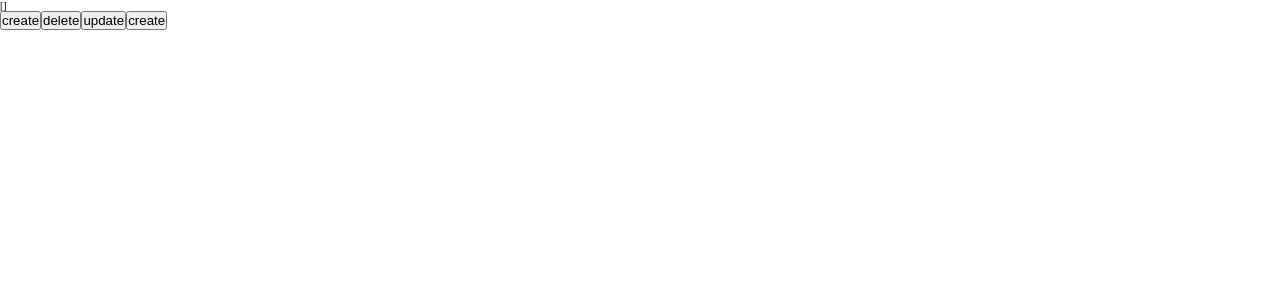
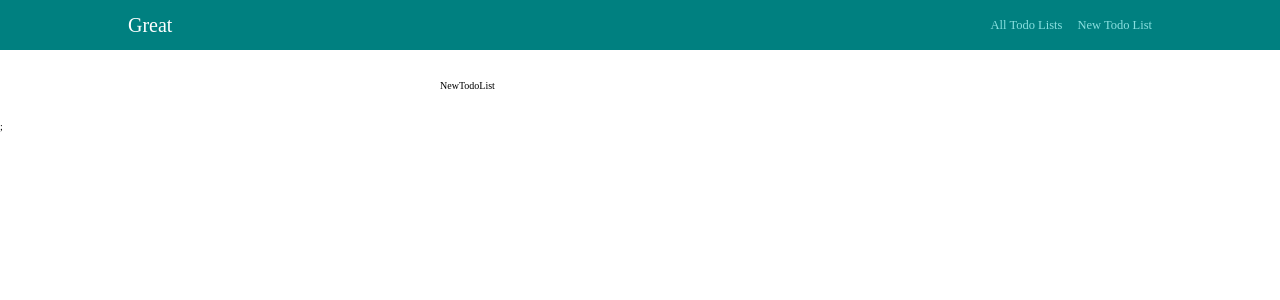
Before and after one commit to Oleg655/todo-list, a React (Create React App) app: page /new-todo-lists in a window 1280 px wide. Shown: the top 300 px of the page. Built offline with nearby package versions, Linux system fonts and the light colour scheme; no server answers.

Commit message:
create routing

```diff
--- a/package.json
+++ b/package.json
@@ -15,6 +15,7 @@
     "react": "^18.2.0",
     "react-dom": "^18.2.0",
     "react-redux": "^8.0.4",
+    "react-router-dom": "^6.4.2",
     "react-scripts": "5.0.1",
     "typescript": "^4.8.4",
     "web-vitals": "^2.1.4"
--- a/src/App.tsx
+++ b/src/App.tsx
@@ -1,74 +1,24 @@
-import { useEffect } from 'react';
-
-import { useAppDispatch, useAppSelector } from 'hooks/types';
-import {
-  createTodoList,
-  getTodoLists,
-  deleteTodoList,
-  updateTodoList,
-} from 'store/todo-lists-slice';
-
-const baseUrl = process.env.REACT_APP_BASE_URL || '';
+import EditTask from 'components/tasks/EditTask';
+import Layout from 'layout/Layout';
+import AllTasks from 'pages/AllTasks';
+import AllTodoLists from 'pages/AllTodoLists';
+import NewTodoList from 'pages/NewTodoList';
+import { Navigate, Route, Routes } from 'react-router-dom';
 
 const App: React.FC = () => {
-  const dispatch = useAppDispatch();
-  const data = useAppSelector(state => state.todoList.todoLists);
-  useEffect(() => {
-    dispatch(getTodoLists(baseUrl));
-  }, [dispatch]);
+  return (
+    <Layout>
+      <Routes>
+        <Route path="/" element={<Navigate to="/todo-lists" />} />
+        <Route path="/todo-lists" element={<AllTodoLists />} />
 
-  return (
-    <div>
-      <header>{JSON.stringify(data)}</header>
-      <button
-        type="button"
-        onClick={() => {
-          dispatch(createTodoList({ baseUrl, todoListTitle: 'dfkvndfvndfv' }));
-        }}
-      >
-        create
-      </button>
-      <button
-        type="button"
-        onClick={() => {
-          dispatch(
-            deleteTodoList({
-              baseUrl,
-              todoListId: '69f26d0e-b631-476d-ab2b-8f9f9ba187dc',
-            }),
-          );
-        }}
-      >
-        delete
-      </button>
-      <button
-        type="button"
-        onClick={() => {
-          dispatch(
-            updateTodoList({
-              baseUrl,
-              todoListId: '0e5c07fc-43d0-4aa1-89e6-b608e8cbd5b7',
-              todoListTitle: 'ADRONE',
-            }),
-          );
-        }}
-      >
-        update
-      </button>
-      <button
-        type="button"
-        onClick={() => {
-          dispatch(
-            createTodoList({
-              baseUrl,
-              todoListTitle: 'BAAAD!!!!!',
-            }),
-          );
-        }}
-      >
-        create
-      </button>
-    </div>
+        <Route path="/todo-lists/:taskId" element={<AllTasks />} />
+        <Route path="todo-lists/:taskId/task" element={<EditTask />} />
+        <Route />
+
+        <Route path="/new-todo-lists" element={<NewTodoList />} />
+      </Routes>
+    </Layout>
   );
 };
 
--- /dev/null
+++ b/src/components/tasks/EditTask.tsx
@@ -0,0 +1,5 @@
+const EditTask = () => {
+  return <div>EditTask</div>;
+};
+
+export default EditTask;
--- a/src/index.tsx
+++ b/src/index.tsx
@@ -1,9 +1,8 @@
-import React from 'react';
-
 import ReactDOM from 'react-dom/client';
 import { Provider } from 'react-redux';
+import './index.css';
+import { BrowserRouter } from 'react-router-dom';
 
-import './index.css';
 import App from './App';
 import reportWebVitals from './reportWebVitals';
 import store from './store/index';
@@ -12,7 +11,9 @@ const root = ReactDOM.createRoot(document.getElementById('root') as HTMLElement)
 
 root.render(
   <Provider store={store}>
-    <App />
+    <BrowserRouter>
+      <App />
+    </BrowserRouter>
   </Provider>,
 );
 
--- /dev/null
+++ b/src/layout/Layout.module.scss
@@ -0,0 +1,5 @@
+.main {
+  margin: 3rem auto;
+  width: 90%;
+  max-width: 40rem;
+}
--- /dev/null
+++ b/src/layout/Layout.tsx
@@ -0,0 +1,19 @@
+import React from 'react';
+
+import styles from './Layout.module.scss';
+import MainNavigation from './MainNavigation';
+
+type LayoutProps = {
+  children: JSX.Element;
+};
+
+const Layout = ({ children }: LayoutProps) => {
+  return (
+    <>
+      <MainNavigation />
+      <main className={styles.main}>{children}</main>;
+    </>
+  );
+};
+
+export default Layout;
--- /dev/null
+++ b/src/layout/MainNavigation.module.scss
@@ -0,0 +1,36 @@
+.header {
+  width: 100%;
+  height: 5rem;
+  display: flex;
+  padding: 0 10%;
+  justify-content: space-between;
+  align-items: center;
+  background-color: #008080;
+}
+
+.logo {
+  font-size: 2rem;
+  color: white;
+}
+
+.nav ul {
+  list-style: none;
+  display: flex;
+  margin: 0;
+  padding: 0;
+}
+
+.nav li {
+  margin-left: 1.5rem;
+  font-size: 1.25rem;
+}
+
+.nav a {
+  text-decoration: none;
+  color: #88dfdf;
+}
+
+.nav a:hover,
+.nav a.active {
+  color: #e6fcfc;
+}
--- /dev/null
+++ b/src/layout/MainNavigation.tsx
@@ -0,0 +1,23 @@
+import { NavLink } from 'react-router-dom';
+
+import styles from './MainNavigation.module.scss';
+
+const MainNavigation = () => {
+  return (
+    <header className={styles.header}>
+      <div className={styles.logo}>Great </div>
+      <nav className={styles.nav}>
+        <ul>
+          <li>
+            <NavLink to="todo-lists">All Todo Lists</NavLink>
+          </li>
+          <li>
+            <NavLink to="new-todo-lists">New Todo List</NavLink>
+          </li>
+        </ul>
+      </nav>
+    </header>
+  );
+};
+
+export default MainNavigation;
--- /dev/null
+++ b/src/pages/AllTasks.tsx
@@ -0,0 +1,8 @@
+import { useParams } from 'react-router-dom';
+
+const AllTasks = () => {
+  const params = useParams();
+  return <div>{params.taskId}</div>;
+};
+
+export default AllTasks;
--- /dev/null
+++ b/src/pages/AllTodoLists.tsx
@@ -0,0 +1,5 @@
+const AllTodoLists = () => {
+  return <div>AllTodoLists</div>;
+};
+
+export default AllTodoLists;
--- /dev/null
+++ b/src/pages/NewTodoList.tsx
@@ -0,0 +1,7 @@
+import React from 'react';
+
+const NewTodoList = () => {
+  return <div>NewTodoList</div>;
+};
+
+export default NewTodoList;
```
Also changed, not shown: 1 other file (tests, documents, lock files or other folders).
